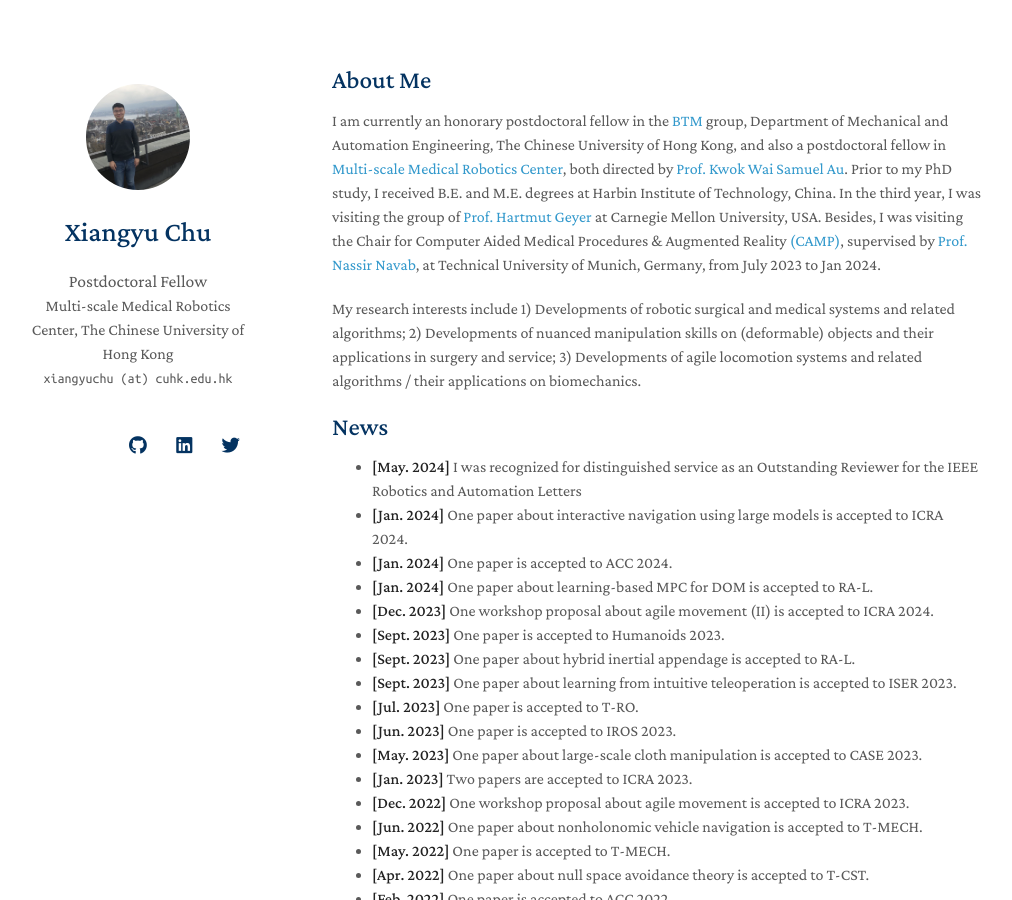
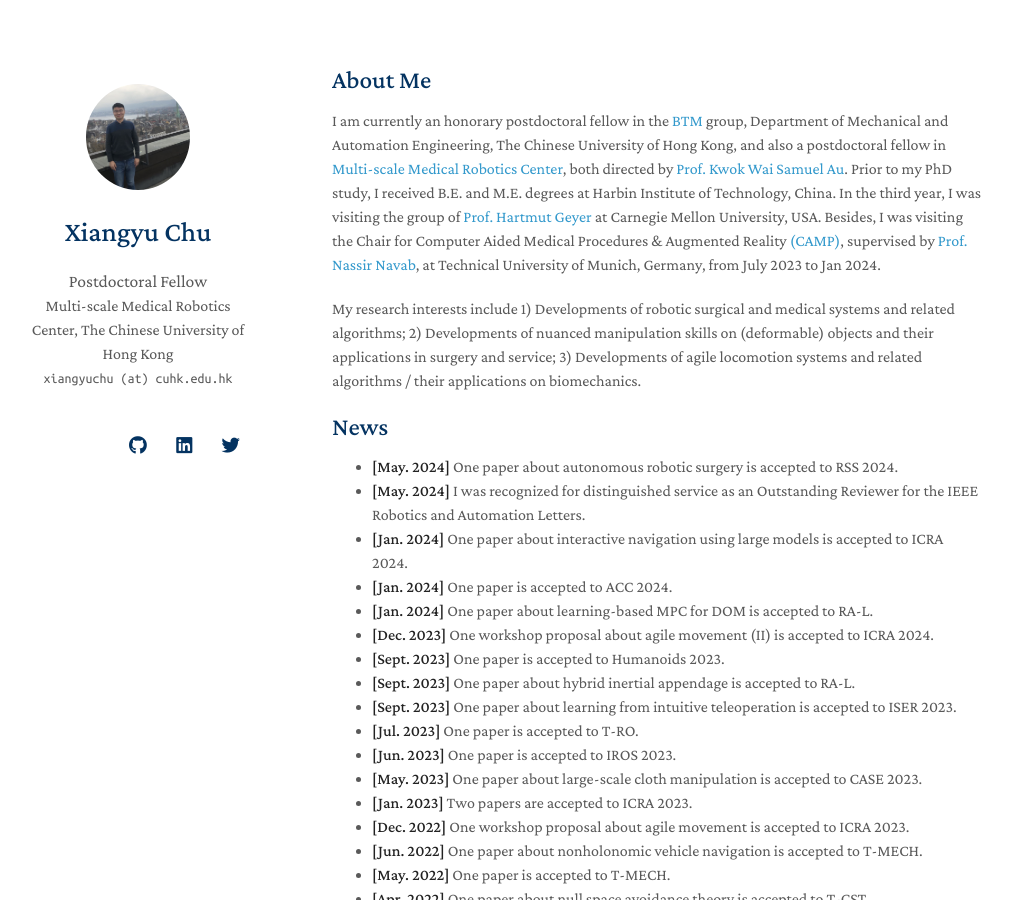
Before and after one commit to xiangyuchu03/xiangyuchu03.github.io, a Jekyll site: the page built from index.md, in a window 1280 px wide and 900 px high. Shown: the whole window, without its empty margins (138-1150 px from the left). Built offline with Jekyll 4.4.1, drawn with Linux system fonts in a browser that asks for light colours; nearby versions of some CDN libraries; a style sheet for code colours, icons or effects is not loaded; our own code applies the rules of GitHub Pages for plain Markdown files.

Commit message:
Update index.md

```diff
--- a/index.md
+++ b/index.md
@@ -10,7 +10,8 @@ My research interests include 1) Developments of robotic surgical and medical sy
 
 
 ## News
-- **[May. 2024]** I was recognized for distinguished service as an Outstanding Reviewer for the IEEE Robotics and Automation Letters
+- **[May. 2024]** One paper about autonomous robotic surgery is accepted to RSS 2024.
+- **[May. 2024]** I was recognized for distinguished service as an Outstanding Reviewer for the IEEE Robotics and Automation Letters.
 - **[Jan. 2024]** One paper about interactive navigation using large models is accepted to ICRA 2024.
 - **[Jan. 2024]** One paper is accepted to ACC 2024.
 - **[Jan. 2024]** One paper about learning-based MPC for DOM is accepted to RA-L.
```
